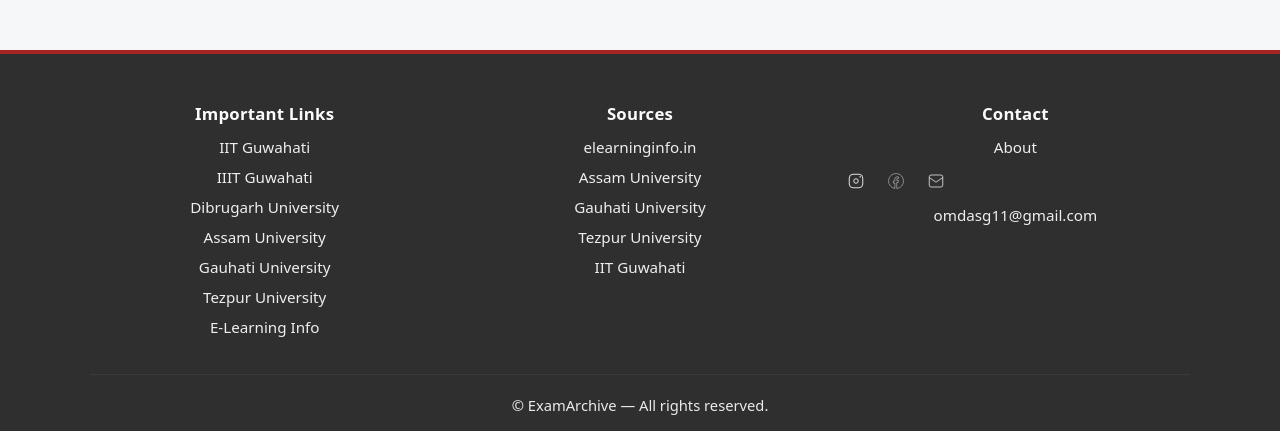
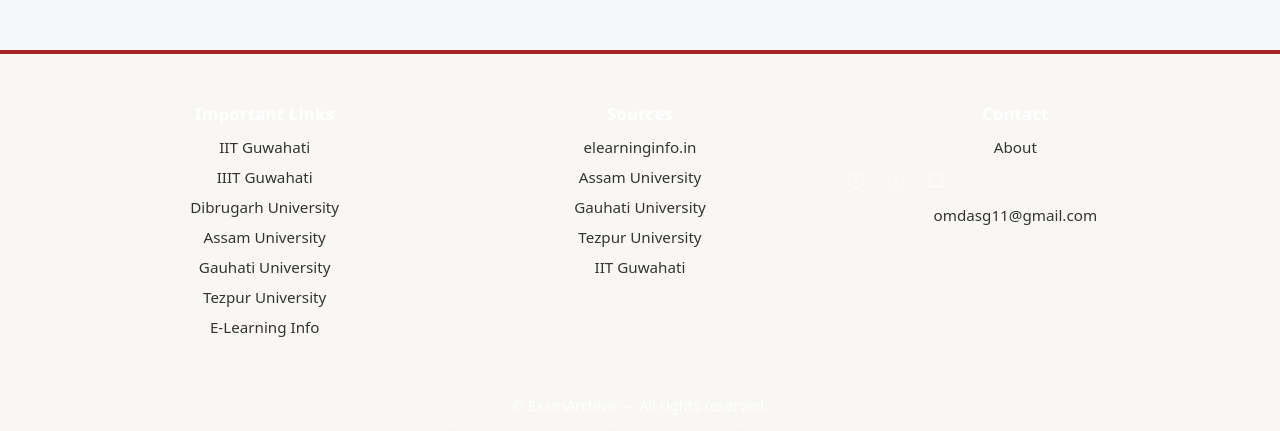
Before and after one commit to Omdas11/examarchive-ai, a plain HTML site: page index.html in a window 1280 px wide. Shown: the part 682-1113 px from the top of the page. Drawn offline with Linux system fonts and the light colour scheme.

Commit message:
Update common.css

```diff
--- a/style/common.css
+++ b/style/common.css
@@ -341,11 +341,11 @@ a:focus, button:focus, input:focus{
 
 /* ===== Footer: ExamArchive ===== */
 .site-footer {
-  background: #2f2f2f; /* dark neutral grey */
-  color: #ffffff;
+  background: #f8f7f4; /* off-white / ivory tone */
+  color: #222; /* dark grey text for good contrast */
   padding: 36px 18px;
   font-family: system-ui, -apple-system, "Segoe UI", Roboto, "Helvetica Neue", Arial;
-  border-top: 4px solid #a82323; /* red accent line */
+  border-top: 4px solid #a82323; /* subtle red accent line */
 }
 
 .footer-inner {
@@ -379,13 +379,12 @@ a:focus, button:focus, input:focus{
 }
 
 .footer-col a {
-  color: rgba(255,255,255,0.92);
+  color: #333; /* dark grey links */
   text-decoration: none;
   transition: color 160ms ease, transform 160ms ease;
 }
-
 .footer-col a:hover {
-  color: #ff5555; /* soft red hover */
+  color: #a82323; /* red hover to match accent line */
   transform: translateY(-2px);
 }
 
```
